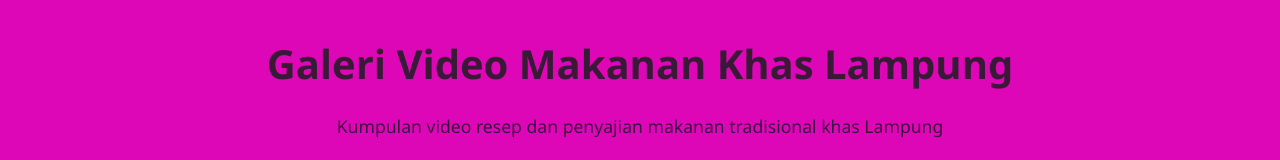
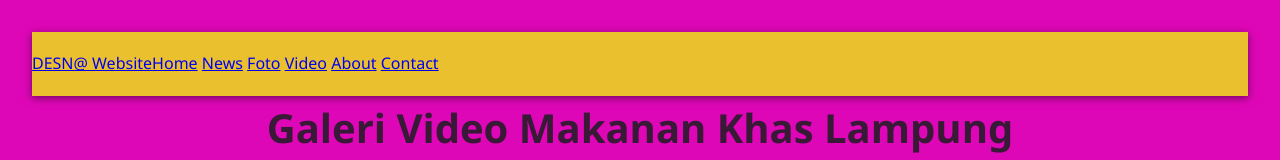
Before and after one commit to desna071206/dena1, a plain HTML site: page video.html in a window 1280 px wide. Shown: the top 160 px of the page. Drawn offline with Linux system fonts and the light colour scheme; files that its build step writes are made by us from their sources.

Commit message:
Update video.html

```diff
--- a/video.html
+++ b/video.html
@@ -5,6 +5,20 @@
     <link rel="stylesheet" type="text/css" href="css/STYLE2.CSS"/>
 </head>
 <body>
+         <header role="banner" class="header">
+        <div class="container header-container">
+            <a href="LATIHAN3.HTML" class="brand" aria-label="Ima homepage">DESN@ Website</a>
+            <nav role="navigation" aria-label="Primary navigation" class="nav">
+                <a href="index.html" class="nav-link" tabindex="0">Home</a>
+                <a href="news.html" class="nav-link" tabindex="0">News</a>
+                <a href="foto.html" class="nav-link" tabindex="0">Foto</a>
+                <a href="video.html" class="nav-link" tabindex="0">Video</a>
+                <a href="about.html" class="nav-link" tabindex="0">About</a>
+                <a href="contact.html" class="nav-link" tabindex="0">Contact</a>
+            </nav>
+        </div>
+    </header>
+    </body>
 <main class="container" role="main" aria-label="Galeri video">
     <h1>Galeri Video Makanan Khas Lampung</h1>
     <p class="description">
```
